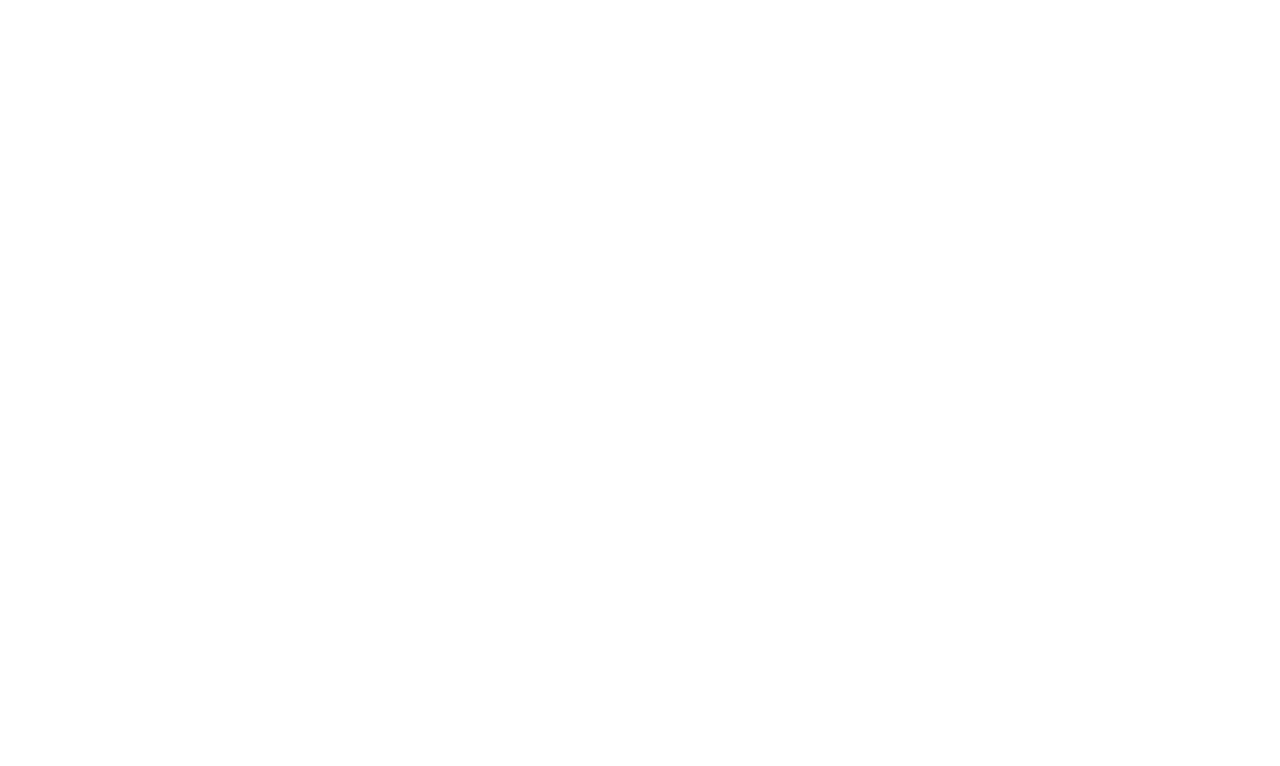
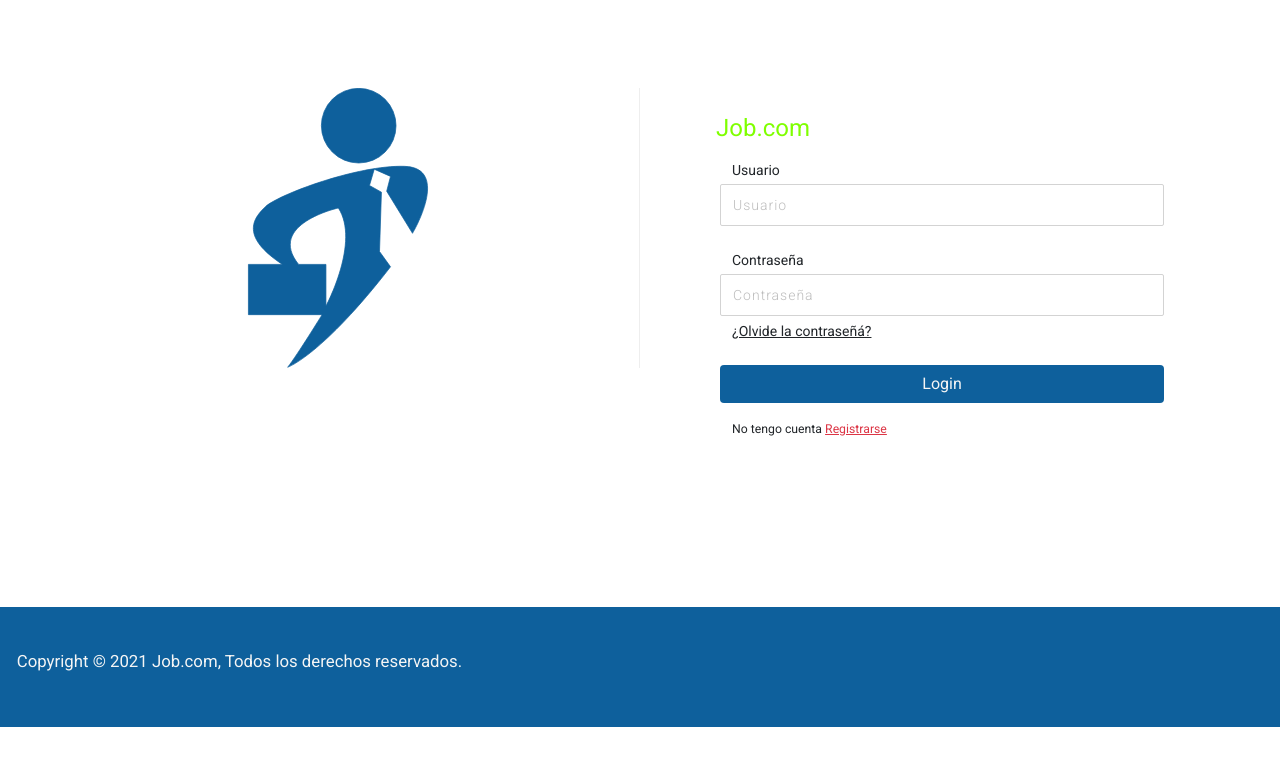
Before and after one commit to JuniorSamuel/WEB, an Angular app: page /Login in a window 1280 px wide. Shown: the top 766 px of the page. Built offline with nearby package versions, Linux system fonts and the light colour scheme.

Commit message:
Cambio de host API

```diff
--- a/package.json
+++ b/package.json
@@ -3,7 +3,7 @@
   "version": "0.0.0",
   "scripts": {
     "ng": "ng",
-    "start": "ng serve --proxy-config proxy.conf.json",
+    "start": "ng serve ",
     "build": "ng build",
     "watch": "ng build --watch --configuration development",
     "test": "ng test"
--- a/proxy.conf.json
+++ b/proxy.conf.json
@@ -1,6 +1,6 @@
 {
     "/api/*":{
-        "target": "https://localhost:44319",
+        "target": "https://api-job.azurewebsites.net/",
         "secure": false,
         "logLevel": "debug"
     }
--- a/src/app/compomente/pie/pie.component.html
+++ b/src/app/compomente/pie/pie.component.html
@@ -1,3 +1,3 @@
-<footer class="bg-blue-p mt-4">
+<footer class="bg-blue-p mt-5 position-relative bottom-0 w-100">
     <P> Copyright © 2021 Job.com, Todos los derechos reservados.</P>
 </footer>
--- a/src/app/servicios/Api/api.service.ts
+++ b/src/app/servicios/Api/api.service.ts
@@ -20,7 +20,7 @@
 
   constructor(private _http: HttpClient) { }
 
-  host: string = 'https://localhost:44319/';
+  private host: string = 'https://api-job.azurewebsites.net/';
 
   public getCategorias(): Observable<ICategoria[]>{
     return this._http.get<ICategoria[]>('api/Categoria');
--- a/src/app/vista/administrador/pestañas/admit/admit.component.html
+++ b/src/app/vista/administrador/pestañas/admit/admit.component.html
@@ -9,13 +9,8 @@
         </div>
 
         <div class="col-12 col-md-auto">
-<<<<<<< HEAD
-            <button class="btn btn-success" (click)="agregar()" >
-                <i class="bi bi-person-plus mx-1"></i> Agregar Aministradores
-=======
             <button class="btn btn-success" >
                 <i class="bi bi-person-plus mx-1"></i> Agregar Poster
->>>>>>> 25b0b489f0c8547b0043d81faa0217e3f45ade66
             </button>
         </div>
     </div>
--- a/src/app/vista/login/login.component.html
+++ b/src/app/vista/login/login.component.html
@@ -9,7 +9,7 @@
         </div>
         <div class="col-lg-6">
             <div class="card2 card border-0 px-4 py-5">
-                <h2 class="t-2">Job.com</h2>
+                <h1 class="t-2">Job.com</h1>
                 <div class="row px-3">
                     <label class="mb-1">
                         <h6 class="mb-0 text-sm">Usuario</h6>
--- a/src/styles.css
+++ b/src/styles.css
@@ -16,6 +16,11 @@
 .hm{
     min-height: 500px;
 }
+
+h1{
+    color: chartreuse;
+}
+
 
 /*  */
 
@@ -124,11 +129,6 @@
     background-color: #1A237E
 }
 
-.t-2{
-    font-size: 4em;
-    color: #707070;
-}
-
 @media screen and (max-width: 991px) {
     .logo {
         margin-left: 0px
```
Also changed, not shown: src/app/vista/administrador/pestañas/usuario/usuario.component.html (+4 -3 lines).
